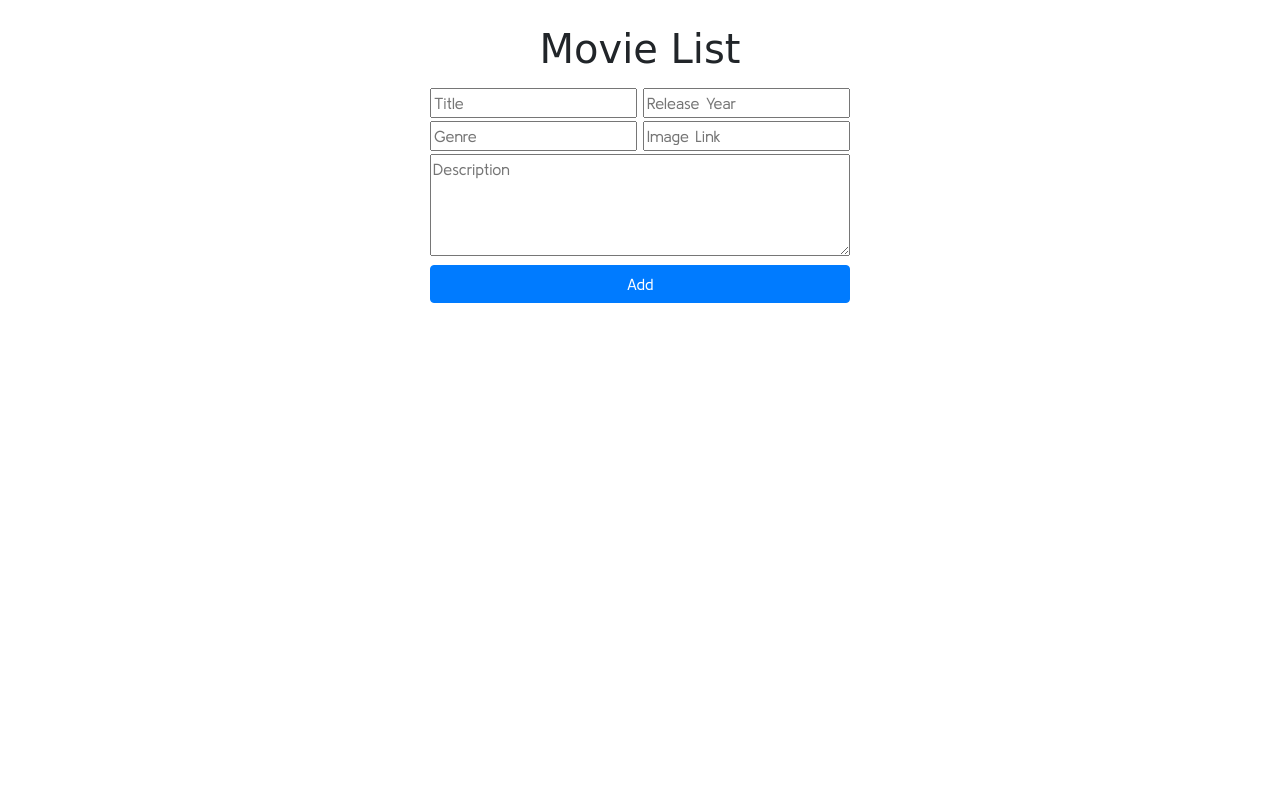
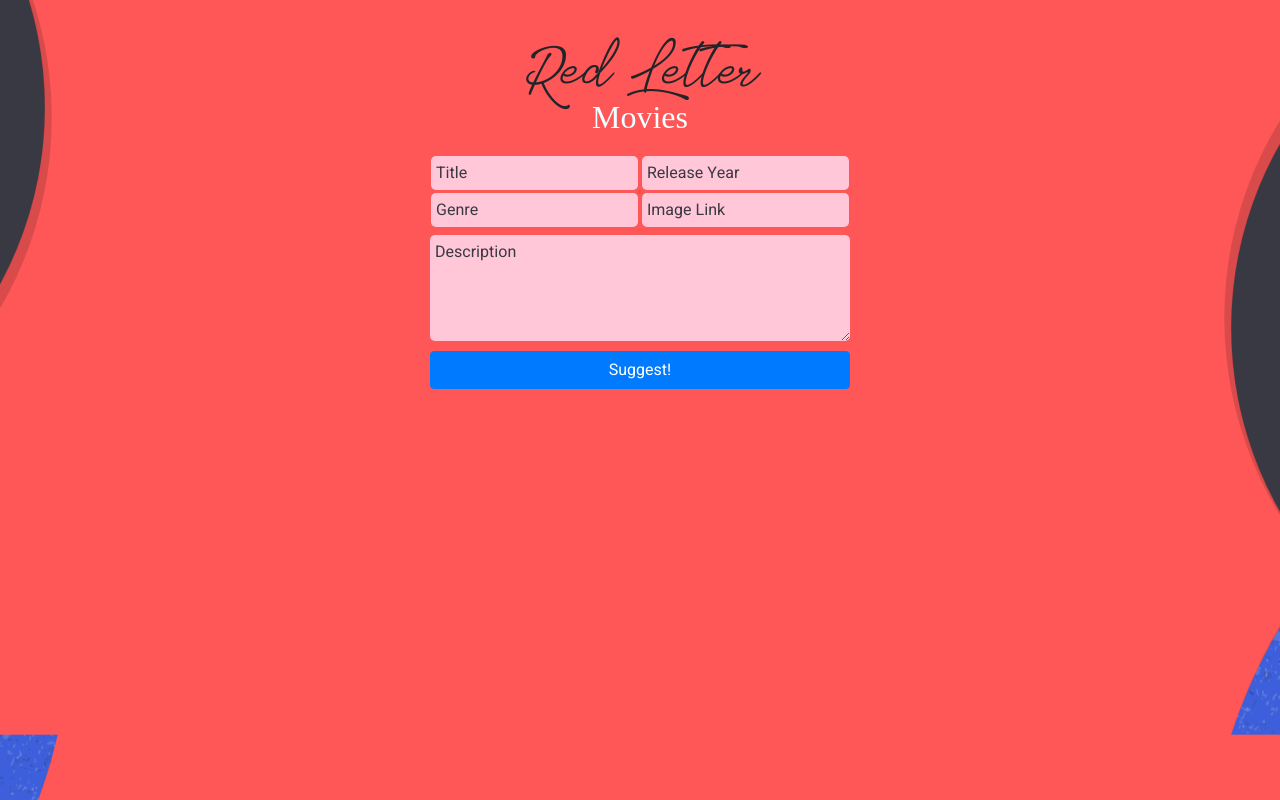
Before and after one commit to renvelvet/POST-movieList, a plain HTML site: page index.html in a window 1280 px wide. Drawn offline with nearby package versions, Linux system fonts and the light colour scheme; no server answers; a web font is replaced by a local one.

Commit message:
edit home page design

```diff
--- a/assets/style.css
+++ b/assets/style.css
@@ -1,14 +1,40 @@
+/* FONT STYLE */
+@font-face {
+  font-family: "Red Letter";
+  src: url("/assets/Tomatoes-O8L8.ttf");
+}
+@import url("https://fonts.googleapis.com/css2?family=Heebo&family=Marko+One&display=swap");
+
+/* CSS */
 body {
   text-align: center;
   position: relative;
-  font-family: "Kulim Park", sans-serif;
+  font-family: "Heebo", sans-serif;
+  margin: 0;
+  background: url(/assets/background.png);
+  background-position: center;
 }
 h1 {
-  font-family: "Gorditas", cursive;
-  margin: 25px auto 15px auto;
+  font-family: "Red Letter";
+  margin: 50px auto 0 auto;
+}
+h2 {
+  font-family: "Marko One", serif;
+  color: azure;
+  margin: 0 auto 20px auto;
 }
 form {
   margin: 3px auto;
+}
+input,
+textarea {
+  background-color: #ffc7d8;
+  border: 0;
+  padding: 5px;
+  border-radius: 5px;
+}
+::placeholder {
+  color: #393943;
 }
 .box-1 input {
   width: 207px;
@@ -18,6 +44,7 @@ form {
 }
 .box-3 textarea {
   width: 420px;
+  margin-top: 5px;
 }
 .box-4 input {
   width: 420px;
--- a/assets/style.mobile.css
+++ b/assets/style.mobile.css
@@ -1,7 +1,3 @@
-/* .box-1,
-.box-2 {
-  margin-left: 124px;
-} */
 .box-1 form {
   display: flex;
   flex-wrap: wrap;
@@ -14,9 +10,11 @@
 }
 .box-1 input {
   width: 207px;
+  margin: 0 auto 5px auto;
 }
 .box-2 input {
   width: 207px;
+  margin: 0 auto 5px auto;
 }
 .box-3 textarea {
   width: 207px;
--- a/index.html
+++ b/index.html
@@ -10,10 +10,6 @@
       integrity="sha384-9aIt2nRpC12Uk9gS9baDl411NQApFmC26EwAOH8WgZl5MYYxFfc+NcPb1dKGj7Sk"
       crossorigin="anonymous"
     />
-    <link
-      href="https://fonts.googleapis.com/css2?family=Kulim+Park:wght@300;400&display=swap"
-      rel="stylesheet"
-    />
     <link rel="stylesheet" href="/assets/style.css" />
     <link
       rel="stylesheet"
@@ -21,12 +17,17 @@
       href="/assets/style.mobile.css"
     />
     <link
-      href="https://fonts.googleapis.com/css2?family=Gorditas&display=swap"
+      href="https://fonts.googleapis.com/css2?family=Heebo&display=swap"
+      rel="stylesheet"
+    />
+    <link
+      href="https://fonts.googleapis.com/css2?family=Nova+Slim&display=swap"
       rel="stylesheet"
     />
   </head>
   <body>
-    <h1>Movie List</h1>
+    <h1>Red Letter</h1>
+    <h2>Movies</h2>
     <div class="container">
       <div class="box-1">
         <form>
@@ -52,7 +53,12 @@
         </form>
       </div>
       <div class="box-4">
-        <input type="button" class="btn btn-primary" id="button" value="Add" />
+        <input
+          type="button"
+          class="btn btn-primary"
+          id="button"
+          value="Suggest!"
+        />
       </div>
       <div class="list">
         <!-- awal -->
```
Also changed, not shown: assets/Tomatoes-O8L8.ttf (added), assets/background.png (added).
